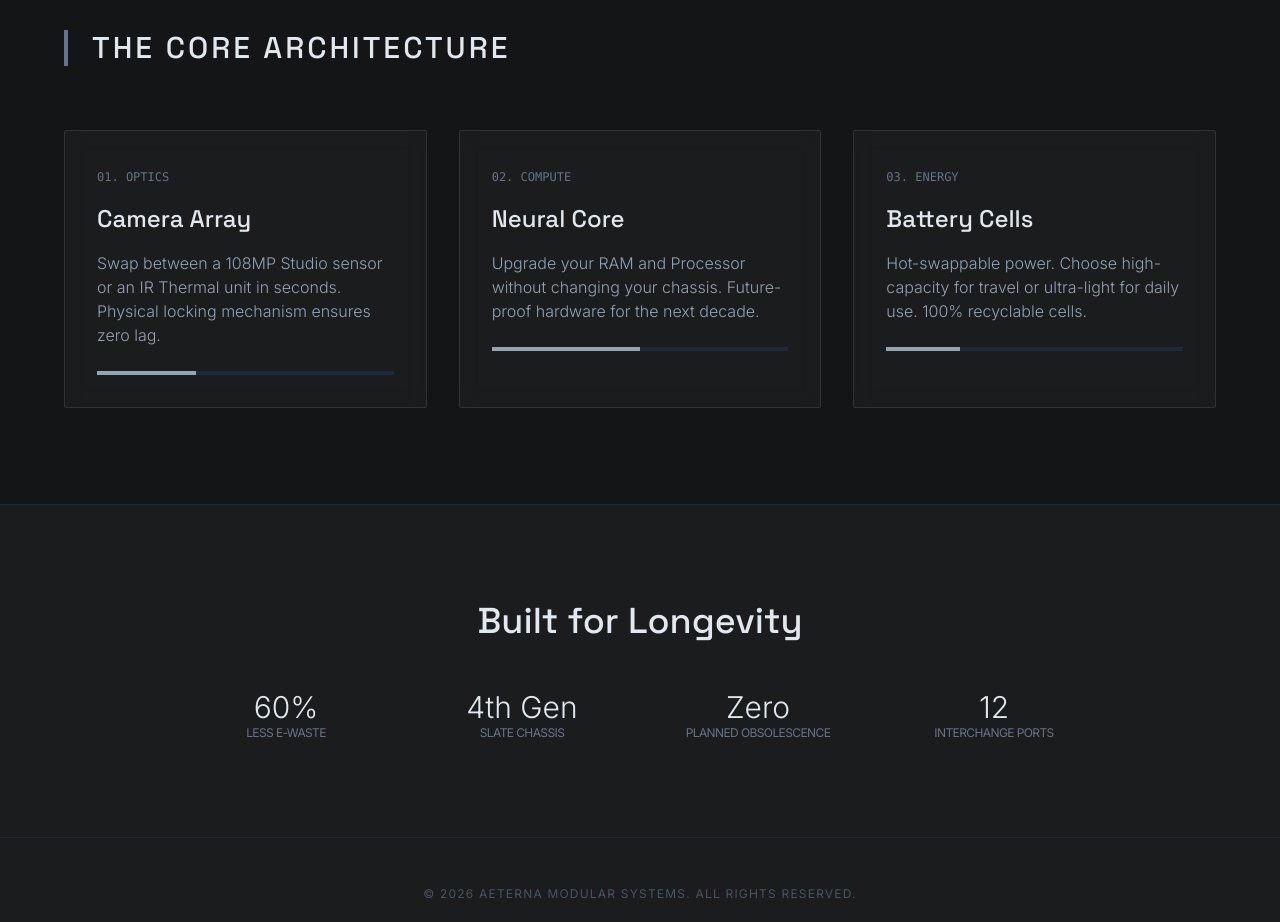
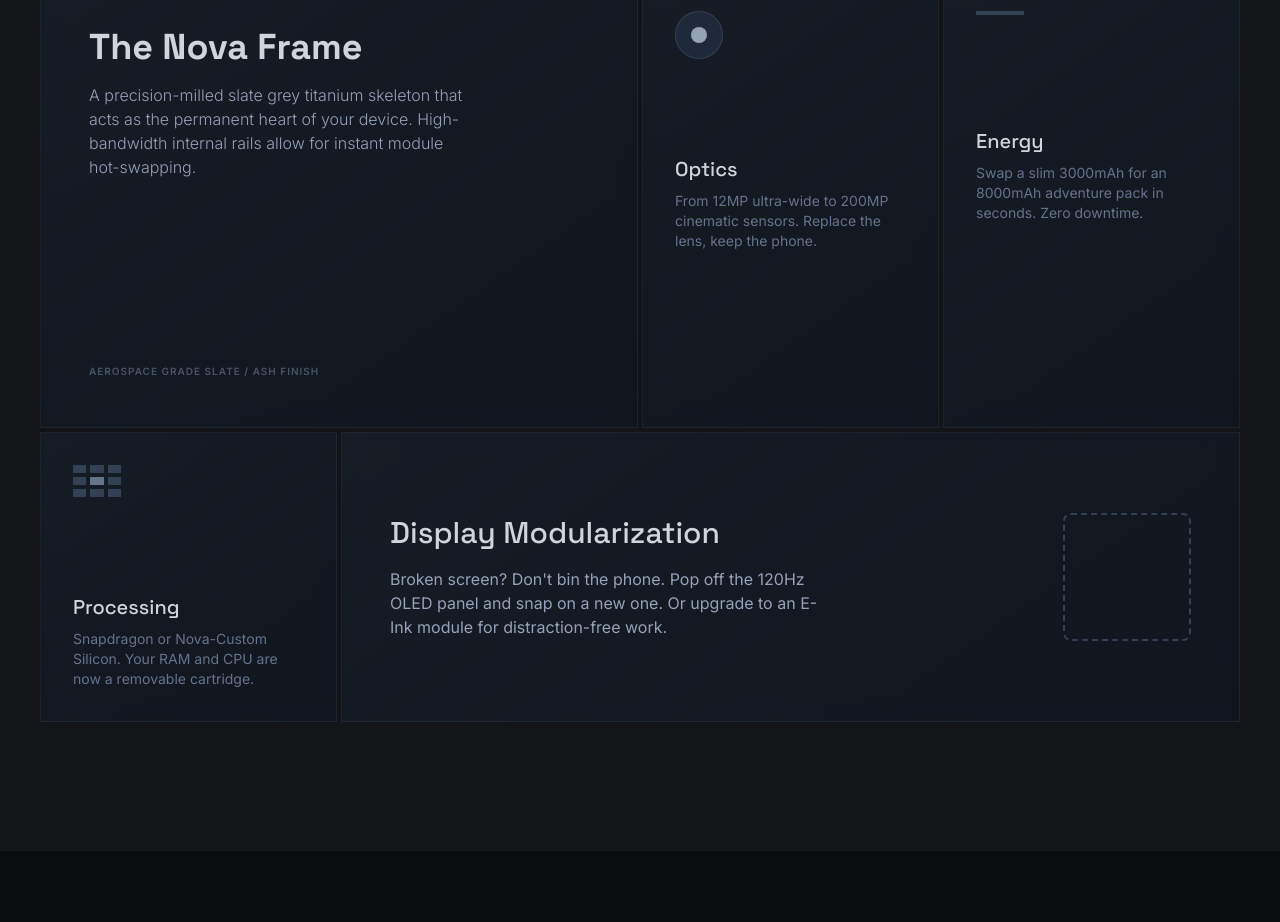
Before and after one commit to technotronicuk-glitch/Nova-, a plain HTML site: page index.html in a window 1280 px wide. Shown: the part 950-1872 px from the top of the page. Drawn offline with nearby package versions, Linux system fonts and the light colour scheme.

Commit message:
Update index.html for Nova branding and styles

```diff
--- a/index.html
+++ b/index.html
@@ -3,118 +3,135 @@
 <head>
     <meta charset="UTF-8">
     <meta name="viewport" content="width=device-width, initial-scale=1.0">
-    <title>AETERNA | The Last Phone You'll Ever Buy</title>
+    <title>NOVA | Modular Intelligence</title>
     <script src="https://cdn.tailwindcss.com"></script>
     <link href="https://fonts.googleapis.com/css2?family=Inter:wght@300;400;600&family=Space+Grotesk:wght@300;500;700&display=swap" rel="stylesheet">
     <style>
         body {
             font-family: 'Inter', sans-serif;
-            background-color: #1a1c1e; /* Deep Slate */
-            color: #e2e8f0;
+            background-color: #121417; /* Deep Slate/Charcoal */
+            color: #d1d5db;
         }
         .heading-font { font-family: 'Space Grotesk', sans-serif; }
+
         .glass {
-            background: rgba(255, 255, 255, 0.03);
-            backdrop-filter: blur(10px);
-            border: 1px solid rgba(255, 255, 255, 0.1);
+            background: linear-gradient(145deg, rgba(30, 41, 59, 0.4), rgba(15, 23, 42, 0.4));
+            backdrop-filter: blur(12px);
+            border: 1px solid rgba(255, 255, 255, 0.05);
         }
-        .gradient-text {
-            background: linear-gradient(90deg, #94a3b8, #f8fafc);
+
+        .nova-gradient {
+            background: linear-gradient(to right, #94a3b8, #f8fafc, #64748b);
             -webkit-background-clip: text;
             -webkit-text-fill-color: transparent;
         }
+
+        .module-card:hover {
+            border-color: rgba(255, 255, 255, 0.2);
+            transform: translateY(-5px);
+        }
+
+        /* Custom scrollbar for that premium feel */
+        ::-webkit-scrollbar { width: 6px; }
+        ::-webkit-scrollbar-track { background: #121417; }
+        ::-webkit-scrollbar-thumb { background: #334155; border-radius: 10px; }
     </style>
 </head>
-<body class="antialiased">
+<body class="antialiased selection:bg-slate-500 selection:text-white">
 
-    <nav class="flex justify-between items-center px-8 py-6 sticky top-0 z-50 glass">
-        <div class="text-2xl font-bold heading-font tracking-tighter uppercase">Aeterna</div>
-        <div class="hidden md:flex space-x-8 text-sm uppercase tracking-widest text-slate-400">
-            <a href="#" class="hover:text-white transition">Modules</a>
-            <a href="#" class="hover:text-white transition">Sustainability</a>
-            <a href="#" class="hover:text-white transition">Build Yours</a>
+    <nav class="flex justify-between items-center px-10 py-8 fixed w-full top-0 z-50 glass border-b border-white/5">
+        <div class="text-3xl font-bold heading-font tracking-tighter uppercase nova-gradient">Nova</div>
+        <div class="hidden md:flex space-x-12 text-[10px] uppercase tracking-[0.3em] text-slate-500">
+            <a href="#" class="hover:text-white transition-colors">The Chassis</a>
+            <a href="#" class="hover:text-white transition-colors">Module Store</a>
+            <a href="#" class="hover:text-white transition-colors">Ecosystem</a>
         </div>
-        <button class="px-5 py-2 border border-slate-500 text-xs uppercase tracking-widest hover:bg-white hover:text-black transition">Reserve Now</button>
+        <button class="px-6 py-2 border border-slate-700 text-[10px] uppercase tracking-widest hover:bg-slate-100 hover:text-black transition-all duration-500">
+            Build Your Nova
+        </button>
     </nav>
 
-    <header class="relative h-screen flex flex-col justify-center items-center text-center px-4">
-        <div class="absolute inset-0 overflow-hidden -z-10">
-            <div class="absolute top-1/4 left-1/2 -translate-x-1/2 w-[600px] h-[600px] bg-slate-800 rounded-full blur-[120px] opacity-20"></div>
+    <header class="relative min-h-screen flex flex-col justify-center items-center text-center px-6 pt-20">
+        <div class="absolute top-1/2 left-1/2 -translate-x-1/2 -translate-y-1/2 w-[800px] h-[500px] bg-slate-500/10 rounded-full blur-[120px] pointer-events-none"></div>
+
+        <div class="inline-block px-4 py-1 mb-8 border border-slate-800 rounded-full">
+            <span class="text-[10px] uppercase tracking-[0.2em] text-slate-500">Generation One — Now Shipping</span>
         </div>
 
-        <h1 class="text-5xl md:text-8xl font-light heading-font mb-6 gradient-text">Infinite Evolution.</h1>
-        <p class="max-w-2xl text-slate-400 text-lg md:text-xl font-light leading-relaxed">
-            Stop replacing your phone. Start evolving it. A professional-grade ecosystem where every component is an upgrade away.
+        <h1 class="text-6xl md:text-9xl font-bold heading-font mb-8 tracking-tighter nova-gradient">
+            Never Outdated.
+        </h1>
+
+        <p class="max-w-xl text-slate-500 text-lg md:text-xl font-light leading-relaxed mb-12">
+            The world's first truly modular mobile platform. Upgrade your <span class="text-slate-200">sensor</span>, swap your <span class="text-slate-200">silicon</span>, and expand your <span class="text-slate-200">potential</span> without discarding your device.
         </p>
-        <div class="mt-12 flex flex-col md:flex-row gap-6">
-            <button class="bg-slate-200 text-slate-900 px-10 py-4 font-semibold hover:bg-white transition">Configure Module 01</button>
-            <button class="border border-slate-700 px-10 py-4 font-semibold hover:bg-slate-800 transition">Watch the Assembly</button>
+
+        <div class="flex flex-col sm:flex-row gap-4">
+            <a href="#" class="bg-slate-100 text-slate-900 px-12 py-5 font-bold tracking-tight hover:bg-white transition-all transform active:scale-95">
+                Start Configuration
+            </a>
+            <a href="#" class="glass text-slate-200 px-12 py-5 font-bold tracking-tight hover:bg-white/10 transition-all border border-white/10">
+                Explore The Specs
+            </a>
         </div>
     </header>
 
-    <section class="py-24 px-8 bg-[#141517]">
-        <div class="max-w-6xl mx-auto">
-            <div class="mb-16">
-                <h2 class="text-3xl heading-font uppercase tracking-widest border-l-4 border-slate-500 pl-6">The Core Architecture</h2>
-            </div>
-
-            <div class="grid grid-cols-1 md:grid-cols-3 gap-8">
-                <div class="glass p-8 rounded-sm group hover:border-slate-400 transition-all">
-                    <span class="text-xs text-slate-500 font-mono">01. OPTICS</span>
-                    <h3 class="text-2xl mt-4 mb-4 heading-font">Camera Array</h3>
-                    <p class="text-slate-400 font-light mb-6">Swap between a 108MP Studio sensor or an IR Thermal unit in seconds. Physical locking mechanism ensures zero lag.</p>
-                    <div class="h-1 bg-slate-800 w-full overflow-hidden">
-                        <div class="h-full bg-slate-400 w-1/3 group-hover:w-full transition-all duration-700"></div>
+    <section class="py-32 px-10">
+        <div class="max-w-7xl mx-auto">
+            <div class="grid grid-cols-1 md:grid-cols-4 gap-1">
+                <div class="md:col-span-2 glass p-12 flex flex-col justify-between min-h-[450px] border border-white/5">
+                    <div>
+                        <h3 class="text-4xl heading-font font-bold mb-4">The Nova Frame</h3>
+                        <p class="text-slate-400 font-light max-w-sm">A precision-milled slate grey titanium skeleton that acts as the permanent heart of your device. High-bandwidth internal rails allow for instant module hot-swapping.</p>
                     </div>
+                    <div class="text-[10px] uppercase tracking-widest text-slate-600 font-bold">Aerospace Grade Slate / Ash Finish</div>
                 </div>
 
-                <div class="glass p-8 rounded-sm group hover:border-slate-400 transition-all">
-                    <span class="text-xs text-slate-500 font-mono">02. COMPUTE</span>
-                    <h3 class="text-2xl mt-4 mb-4 heading-font">Neural Core</h3>
-                    <p class="text-slate-400 font-light mb-6">Upgrade your RAM and Processor without changing your chassis. Future-proof hardware for the next decade.</p>
-                    <div class="h-1 bg-slate-800 w-full overflow-hidden">
-                        <div class="h-full bg-slate-400 w-1/2 group-hover:w-full transition-all duration-700"></div>
+                <div class="glass p-8 module-card transition-all duration-300">
+                    <div class="w-12 h-12 bg-slate-800 rounded-full mb-24 flex items-center justify-center border border-white/10">
+                        <div class="w-4 h-4 bg-slate-400 rounded-full"></div>
                     </div>
+                    <h4 class="text-xl heading-font mb-2">Optics</h4>
+                    <p class="text-sm text-slate-500">From 12MP ultra-wide to 200MP cinematic sensors. Replace the lens, keep the phone.</p>
                 </div>
 
-                <div class="glass p-8 rounded-sm group hover:border-slate-400 transition-all">
-                    <span class="text-xs text-slate-500 font-mono">03. ENERGY</span>
-                    <h3 class="text-2xl mt-4 mb-4 heading-font">Battery Cells</h3>
-                    <p class="text-slate-400 font-light mb-6">Hot-swappable power. Choose high-capacity for travel or ultra-light for daily use. 100% recyclable cells.</p>
-                    <div class="h-1 bg-slate-800 w-full overflow-hidden">
-                        <div class="h-full bg-slate-400 w-1/4 group-hover:w-full transition-all duration-700"></div>
+                <div class="glass p-8 module-card transition-all duration-300">
+                    <div class="w-12 h-1 bg-slate-700 mb-28"></div>
+                    <h4 class="text-xl heading-font mb-2">Energy</h4>
+                    <p class="text-sm text-slate-500">Swap a slim 3000mAh for an 8000mAh adventure pack in seconds. Zero downtime.</p>
+                </div>
+
+                <div class="glass p-8 module-card transition-all duration-300">
+                    <div class="grid grid-cols-3 gap-1 w-12 mb-24">
+                        <div class="h-2 bg-slate-700"></div><div class="h-2 bg-slate-700"></div><div class="h-2 bg-slate-700"></div>
+                        <div class="h-2 bg-slate-700"></div><div class="h-2 bg-slate-500"></div><div class="h-2 bg-slate-700"></div>
+                        <div class="h-2 bg-slate-700"></div><div class="h-2 bg-slate-700"></div><div class="h-2 bg-slate-700"></div>
                     </div>
+                    <h4 class="text-xl heading-font mb-2">Processing</h4>
+                    <p class="text-sm text-slate-500">Snapdragon or Nova-Custom Silicon. Your RAM and CPU are now a removable cartridge.</p>
+                </div>
+
+                <div class="md:col-span-3 glass p-12 flex items-center justify-between border border-white/5">
+                    <div class="max-w-md">
+                        <h4 class="text-3xl heading-font mb-4">Display Modularization</h4>
+                        <p class="text-slate-400">Broken screen? Don't bin the phone. Pop off the 120Hz OLED panel and snap on a new one. Or upgrade to an E-Ink module for distraction-free work.</p>
+                    </div>
+                    <div class="hidden md:block w-32 h-32 border-2 border-dashed border-slate-700 rounded-lg"></div>
                 </div>
             </div>
         </div>
     </section>
 
-    <section class="py-24 px-8 border-t border-slate-800">
-        <div class="max-w-4xl mx-auto text-center">
-            <h2 class="text-4xl heading-font mb-12">Built for Longevity</h2>
-            <div class="grid grid-cols-2 md:grid-cols-4 gap-12">
-                <div>
-                    <p class="text-3xl font-light">60%</p>
-                    <p class="text-xs uppercase tracking-tighter text-slate-500">Less E-Waste</p>
-                </div>
-                <div>
-                    <p class="text-3xl font-light">4th Gen</p>
-                    <p class="text-xs uppercase tracking-tighter text-slate-500">Slate Chassis</p>
-                </div>
-                <div>
-                    <p class="text-3xl font-light">Zero</p>
-                    <p class="text-xs uppercase tracking-tighter text-slate-500">Planned Obsolescence</p>
-                </div>
-                <div>
-                    <p class="text-3xl font-light">12</p>
-                    <p class="text-xs uppercase tracking-tighter text-slate-500">Interchange Ports</p>
-                </div>
+    <footer class="py-20 px-10 bg-[#0a0c0e] border-t border-white/5">
+        <div class="max-w-7xl mx-auto flex flex-col md:flex-row justify-between items-center gap-8">
+            <div class="text-4xl font-bold heading-font tracking-tighter uppercase nova-gradient">Nova</div>
+            <div class="flex gap-10 text-[10px] uppercase tracking-widest text-slate-500">
+                <a href="#" class="hover:text-white">Sustainability Report</a>
+                <a href="#" class="hover:text-white">Dev Portal</a>
+                <a href="#" class="hover:text-white">Privacy</a>
             </div>
+            <p class="text-slate-600 text-[10px] uppercase tracking-[0.2em]">Designed for the next century.</p>
         </div>
-    </section>
-
-    <footer class="py-12 px-8 border-t border-slate-800 text-center">
-        <p class="text-slate-600 text-xs tracking-widest uppercase">© 2026 Aeterna Modular Systems. All Rights Reserved.</p>
     </footer>
 
 </body>
```
